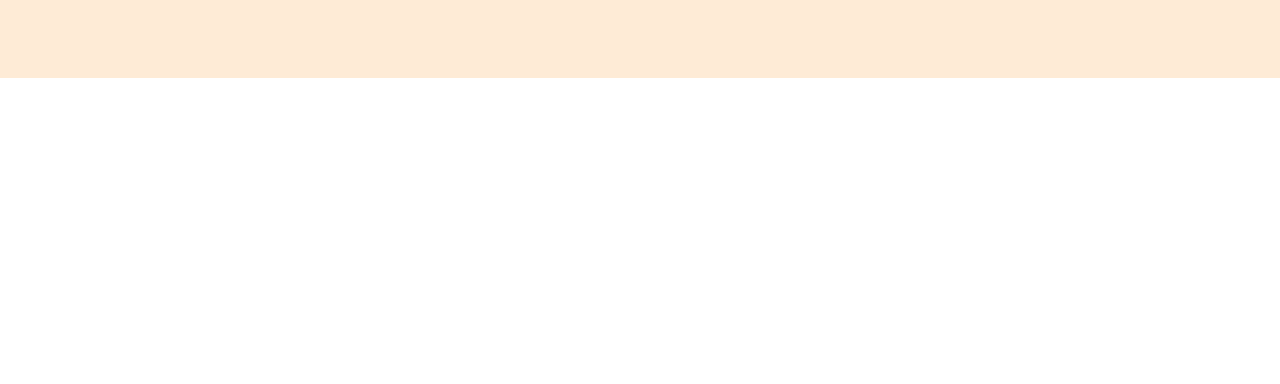
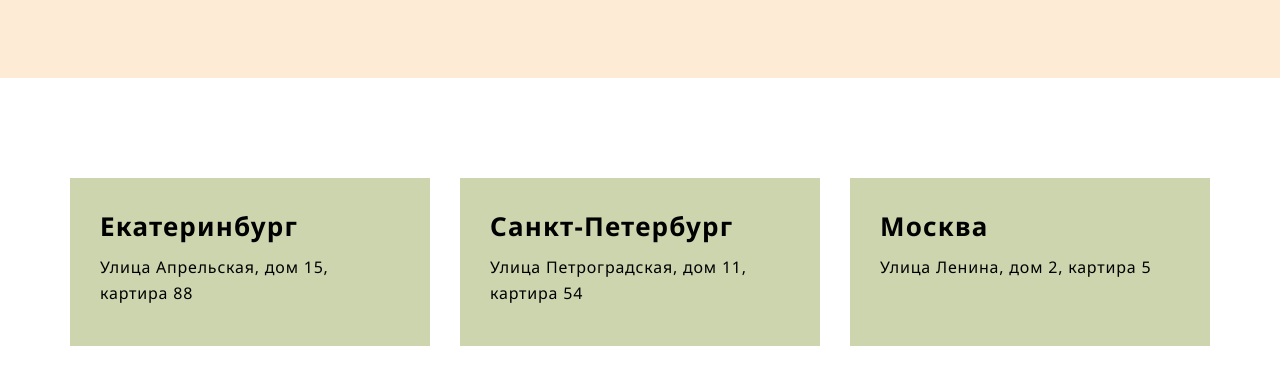
Before and after one commit to molodchy-ilya/resonate_html_scss, a plain HTML site: page index.html in a window 1280 px wide. Shown: the part 2953-3337 px from the top of the page. Before the commit the page ends 3031 px from the top, so only its background shows below. Drawn offline with Linux system fonts and the light colour scheme.

Commit message:
added text-cards

```diff
--- a/index.html
+++ b/index.html
@@ -328,6 +328,36 @@
           </div>
         </div>
       </section>
+      <section class="text-cards">
+        <div class="container">
+          <div class="text-cards__row">
+            <div class="text-cards__col">
+              <div class="text-card">
+                <div class="text-card__title">Екатеринбург</div>
+                <div class="text-card__text">
+                  Улица Апрельская, дом 15, картира 88
+                </div>
+              </div>
+            </div>
+            <div class="text-cards__col">
+              <div class="text-card">
+                <div class="text-card__title">Санкт-Петербург</div>
+                <div class="text-card__text">
+                  Улица Петроградская, дом 11, картира 54
+                </div>
+              </div>
+            </div>
+            <div class="text-cards__col">
+              <div class="text-card">
+                <div class="text-card__title">Москва</div>
+                <div class="text-card__text">
+                  Улица Ленина, дом 2, картира 5
+                </div>
+              </div>
+            </div>
+          </div>
+        </div>
+      </section>
     </main>
     <script src="js/random_images.js"></script>
   </body>
--- a/scss/_config.scss
+++ b/scss/_config.scss
@@ -8,6 +8,7 @@ $colors: (
   red: #ff779a,
   black: #010101,
   whiteAntique: #feebd6,
+  grayLight: #ccd5ae,
 );
 
 @mixin image-cover() {
--- /dev/null
+++ b/scss/_text-cards.scss
@@ -0,0 +1,78 @@
+.text-cards {
+  padding: 50px 0;
+
+  @include breakpoint-ssm-up {
+    padding: 60px 0;
+  }
+  @include breakpoint-sm-up {
+    padding: 70px 0;
+  }
+  @include breakpoint-md-up {
+    padding: 80px 0;
+  }
+  @include breakpoint-lg-up {
+    padding: 100px 0;
+  }
+
+  &__row {
+    @include make-row;
+
+    justify-content: flex-start;
+    row-gap: 30px;
+  }
+
+  &__col {
+    display: flex;
+    justify-content: center;
+
+    @include make-col-ready;
+    @include make-col(12);
+
+    @include breakpoint-ssm-up {
+      @include make-col(6);
+    }
+    @include breakpoint-lg-up {
+      @include make-col(4);
+    }
+  }
+}
+
+.text-card {
+  background: get-color(grayLight);
+  width: 100%;
+  padding: 16px 16px 30px 16px;
+
+  @include breakpoint-sm-up {
+    padding: 30px 30px 40px 30px;
+  }
+
+  &__title {
+    font-weight: 700;
+    font-size: 22px;
+    line-height: 32px;
+    letter-spacing: 1px;
+    margin-bottom: 10px;
+
+    @include breakpoint-md-up {
+      font-size: 24px;
+      line-height: 34px;
+    }
+    @include breakpoint-lg-up {
+      font-size: 26px;
+      line-height: 36px;
+      letter-spacing: 1.2px;
+    }
+  }
+
+  &__text {
+    font-size: 14px;
+    line-height: 22px;
+    letter-spacing: 0.6px;
+
+    @include breakpoint-md-up {
+      font-size: 16px;
+      line-height: 26px;
+      letter-spacing: 0.8px;
+    }
+  }
+}
--- a/scss/style.scss
+++ b/scss/style.scss
@@ -1,4 +1,5 @@
-@import 'config', 'grid', 'header', 'cards', 'intro', 'btn', 'title', 'logo';
+@import 'config', 'grid', 'header', 'cards', 'intro', 'btn', 'title', 'logo',
+  'text-cards';
 
 body {
   background: get-color(white);
```
Also changed, not shown: css/style.css, 1 other file.
